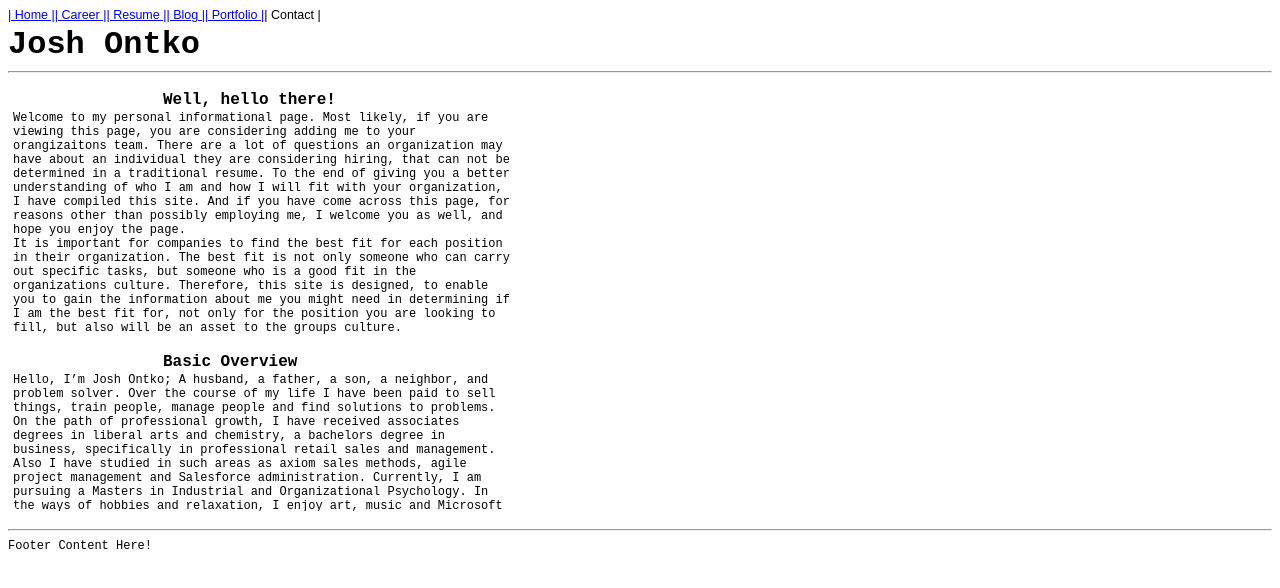
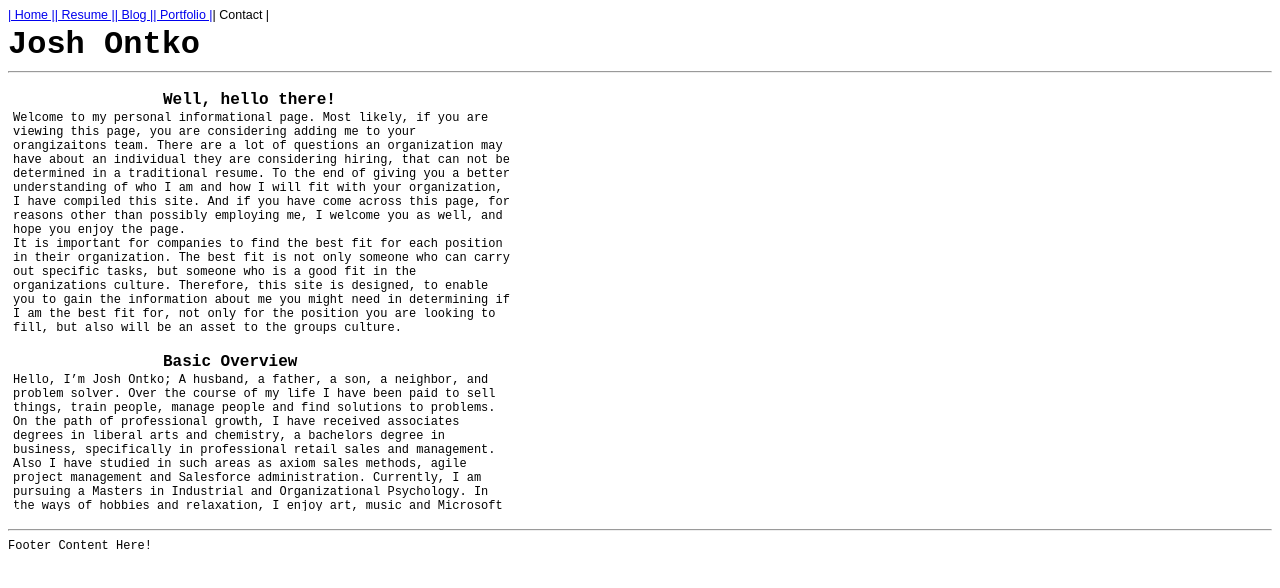
Before and after one commit to jontko/Resume, an Angular app: page / in a window 1280 px wide. Shown: the top 588 px of the page. Built offline with nearby package versions, Linux system fonts and the light colour scheme.

Commit message:
Tuning Routing etc.

```diff
--- a/src/app/header/header.component.html
+++ b/src/app/header/header.component.html
@@ -1,6 +1,5 @@
 <a routerLink=""> | Home | </a>
-<a routerLink="/career"> | Career | </a>
 <a routerLink="/resume"> | Resume | </a>
 <a routerLink="/blog"> | Blog | </a>
-<a routerLink="/portfolio">| Portfolio | </a>
+<a routerLink="/portfolio"> | Portfolio | </a>
 <a> | Contact | </a>
--- a/src/app/portfolio/portfolio.module.ts
+++ b/src/app/portfolio/portfolio.module.ts
@@ -10,7 +10,8 @@ const routes: Routes = [{ path: '', component: PortfolioComponent}];
     PortfolioComponent
   ],
   imports: [
-    CommonModule
+    CommonModule,
+    RouterModule.forChild(routes)
   ],
   exports: [
     PortfolioComponent
```
